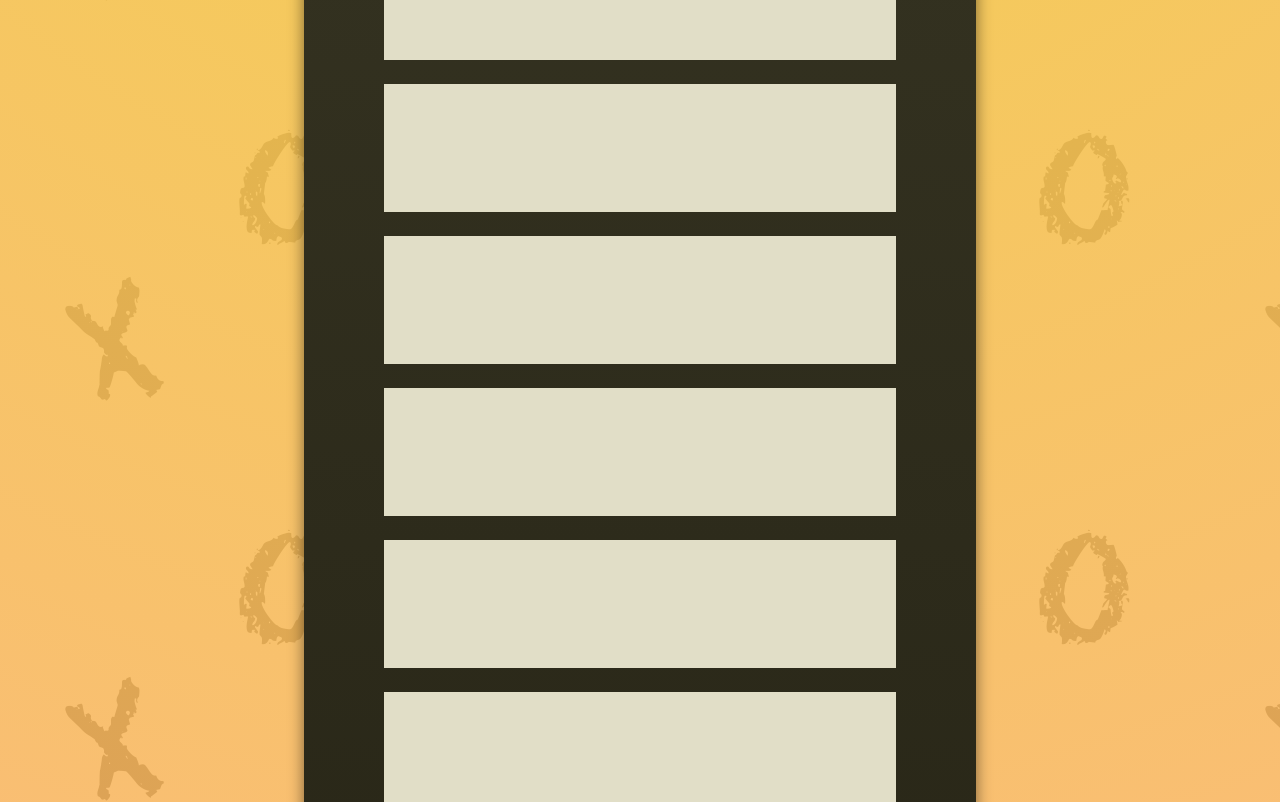
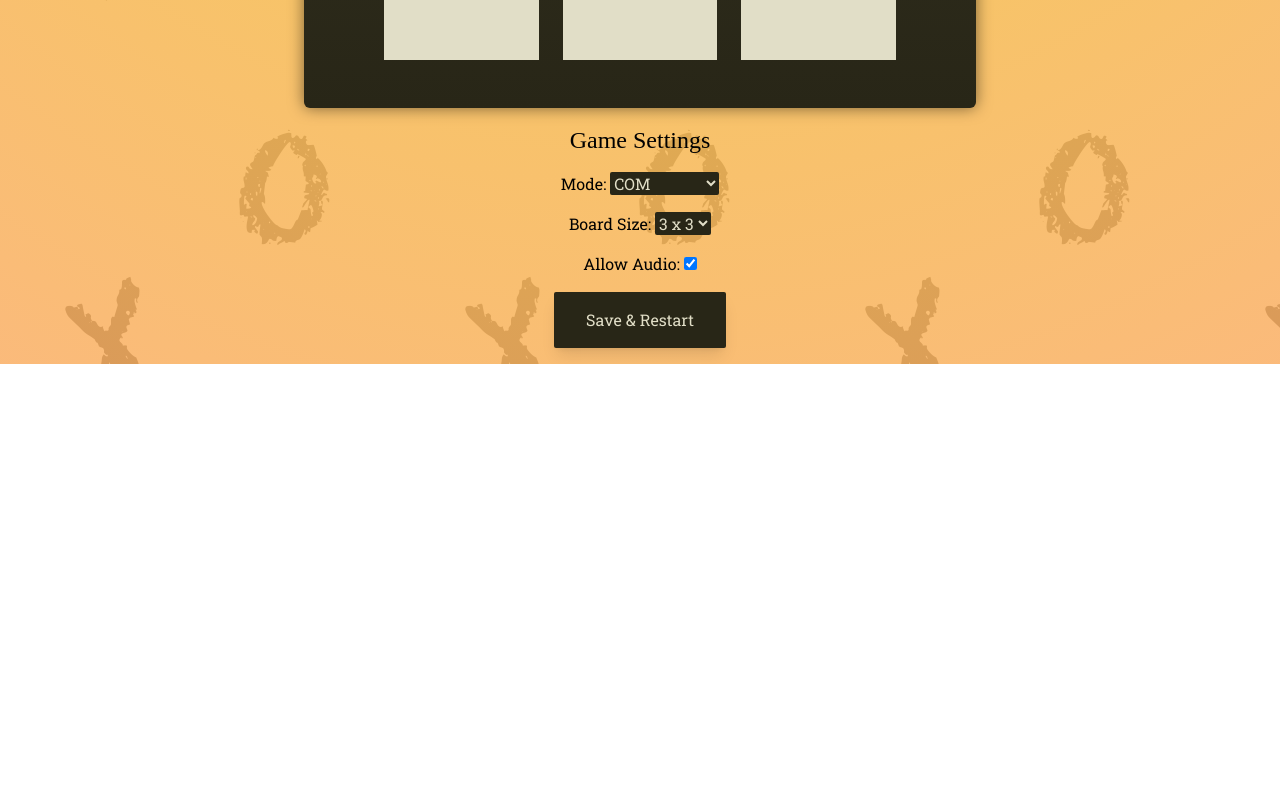
Before and after one commit to priscilla-e/tic-tac-AI, a React (Vite) app: page / in a window 1280 px wide. Shown: the part 740-1542 px from the top of the page. After the commit the page ends 1104 px from the top, so only its background shows below. Built offline with nearby package versions, Linux system fonts and the light colour scheme; a web font is replaced by a local one.

Commit message:
Refactor gamesettings component

```diff
--- a/src/App.jsx
+++ b/src/App.jsx
@@ -1,6 +1,4 @@
-import { useEffect, useState, useRef } from 'react';
-
-import clickSound from "./assets/click-sound.wav"
+import { useEffect, useState } from 'react';
 
 import Header from './components/Header.jsx';
 import Player from './components/Player.jsx';
@@ -24,16 +22,14 @@ const PLAYERS = {
 const DEFAULT_SETTINGS = {
     mode: 'COM', //COM or MULTI_PLAYER
     boardSize: 3,
-    playAudio: true
+    allowAudio: true
 }
 
 function App() {
-    const clickAudioRef = useRef(new Audio(clickSound));
-
     const [gameSettings, setGameSettings] = useState(DEFAULT_SETTINGS);
     const [players, setPlayers] = useState(PLAYERS);
     const [gameBoard, setGameBoard] = useState(
-        createEmptyGameBoard(DEFAULT_SETTINGS.boardSize)
+        createEmptyGameBoard(gameSettings.boardSize)
     );
     const [currentPlayer, setCurrentPlayer] = useState('X');
 
@@ -43,7 +39,7 @@ function App() {
         gameSettings.mode === 'COM' && players[currentPlayer] === 'COM';
 
     useEffect(() => {
-        if (isComTurn && !(winner || isDraw)) {
+        if (isComTurn) {
             // Introduce a delay for the computer's turn
             const comMoveTimeout = setTimeout(() => {
                 const emptyCell = getRandomEmptyCell(gameBoard);
@@ -52,19 +48,12 @@ function App() {
                 }
             }, 1000);
 
+
             return () => clearTimeout(comMoveTimeout);
         }
     }, [isComTurn, gameBoard]);
 
-    useEffect(() => {
-        handleRematch();
-    }, [gameSettings]);
-
     const handleSelect = (row, col) => {
-        // Play click sound
-        clickAudioRef.current.play().catch(error => console.error('Error playing sound:', error));
-
-        // Set the cell to the current player
         setGameBoard((prevBoard) => {
             const newBoard = prevBoard.map((row) => [...row]);
             newBoard[row][col] = currentPlayer;
@@ -72,7 +61,6 @@ function App() {
             return newBoard;
         });
 
-        // Change the current player
         if (currentPlayer === 'X') {
             setCurrentPlayer('O');
         } else {
@@ -91,6 +79,14 @@ function App() {
         setCurrentPlayer('X');
     };
 
+    useEffect(() => {
+        handleRematch();
+    }, [gameSettings]);
+
+
+    const handleSettingsChange = (newSettings) => {
+        console.log(newSettings);
+    }
     return (
         <>
             <Header />
@@ -109,26 +105,22 @@ function App() {
                             defaultName={players.X}
                             symbol="X"
                             isActive={currentPlayer == 'X'}
-                            gameMode={gameSettings.mode}
                             onSave={handleNameChange}
                         />
                         <Player
                             defaultName={players.O}
                             symbol="O"
                             isActive={currentPlayer == 'O'}
-                            gameMode={gameSettings.mode}
                             onSave={handleNameChange}
                         />
                     </div>
 
-                    <GameBoard board={gameBoard} onSelect={handleSelect} isComTurn={isComTurn} />
+                    <GameBoard board={gameBoard} onSelect={handleSelect} />
                 </div>
 
                 <GameSettings
-                    settings={gameSettings}
-                    onSettingsChange={(newSettings) =>
-                        setGameSettings(newSettings)
-                    }
+                    initialSettings={gameSettings}
+                    onSettingsChange={handleSettingsChange}
                 />
             </main>
         </>
--- a/src/components/GameBoard.jsx
+++ b/src/components/GameBoard.jsx
@@ -8,7 +8,7 @@ export default function GameBoard({board, onSelect, isComTurn}) {
 
     return (
         <div
-            className={`grid grid-cols-${boardSize.toString()} gap-3 max-w-lg mx-auto mt-8 md:gap-6`}
+            className={`grid grid-cols-3 gap-3 max-w-lg mx-auto mt-8 md:gap-6`}
         >
             {board.map((row, rowIndex) =>
                 row.map((col, colIndex) => (
--- a/src/components/GameSettings.jsx
+++ b/src/components/GameSettings.jsx
@@ -1,9 +1,9 @@
 import { useState } from 'react';
 
-export default function GameSettings({ settings, onSettingsChange }) {
-    const [mode, setMode] = useState(settings.mode);
-    const [boardSize, setBoardSize] = useState(settings.boardSize);
-    const [playAudio, setPlayAudio] = useState(settings.playAudio);
+export default function GameSettings({ initialSettings, onSettingsChange }) {
+    const [mode, setMode] = useState(initialSettings.mode);
+    const [boardSize, setBoardSize] = useState(initialSettings.boardSize);
+    const [allowAudio, setAllowAudio] = useState(initialSettings.allowAudio);
 
 
 
@@ -13,25 +13,26 @@ export default function GameSettings({ settings, onSettingsChange }) {
         const gameSettings = {
             mode,
             boardSize: +boardSize,
-            playAudio,
+            allowAudio,
         };
 
         onSettingsChange(gameSettings);
     };
 
     return (
-        <div className="max-w-2xl mx-auto">
-            <h1 className="font-cursive text-2xl">Game Settings</h1>
-            <form onSubmit={handleSave}>
+        <div className="flex flex-col items-center justify-center text-center my-4 max-w-2xl mx-auto">
+            <h1 className="font-cursive text-2xl mb-4">Game Settings</h1>
+            <form onSubmit={handleSave} className='space-y-4'>
                 <div>
                     <label htmlFor="game-mode">Mode: </label>
                     <select
                         id="game-mode"
                         value={mode}
                         onChange={(e) => setMode(e.target.value)}
+                        className='bg-darkEarth text-smoke rounded-sm'
                     >
-                        <option value="com">COM</option>
-                        <option value="multi">Multiplayer</option>
+                        <option value="COM">COM</option>
+                        <option value="MULTI">Multiplayer</option>
                     </select>
                 </div>
                 <div>
@@ -40,23 +41,24 @@ export default function GameSettings({ settings, onSettingsChange }) {
                         id="board-size"
                         value={boardSize}
                         onChange={(e) => setBoardSize(e.target.value)}
+                        className='bg-darkEarth text-smoke rounded-sm'
                     >
                         <option value="3">3 x 3</option>
                         <option value="4">4 x 4</option>
                     </select>
                 </div>
                 <div>
-                    <label htmlFor="audio">Audio: </label>
+                    <label htmlFor="audio">Allow Audio: </label>
                     <input
                         type="checkbox"
                         id="audio"
-                        checked={playAudio}
-                        onChange={(e) => setPlayAudio(e.target.checked)}
+                        checked={allowAudio}
+                        onChange={(e) => setAllowAudio(e.target.checked)}
                     />
                 </div>
 
-                <button type="submit" className="border-2">
-                    Save
+                <button type="submit" className="px-8 py-4 rounded-sm shadow-lg bg-darkEarth text-smoke duration-150 hover:text-white hover:scale-105 focus:outline-none">
+                    Save & Restart
                 </button>
             </form>
         </div>
--- a/src/components/Player.jsx
+++ b/src/components/Player.jsx
@@ -1,6 +1,6 @@
 import { useState } from 'react';
 
-export default function Player({ defaultName, symbol, isActive, gameMode, onSave }) {
+export default function Player({ defaultName, symbol, isActive, onSave }) {
     const [playerName, setPlayerName] = useState(defaultName);
     const [isEditing, setIsEditing] = useState(false);
 
@@ -40,7 +40,6 @@ export default function Player({ defaultName, symbol, isActive, gameMode, onSave
                     {symbol}
                 </span>
                 <button
-                    disabled={gameMode === 'COM' && symbol === 'O'}
                     className="w-10 text-sm text-darkYellow focus:outline-none md:pr-14"
                     onClick={handleEdit}
                 >
```
